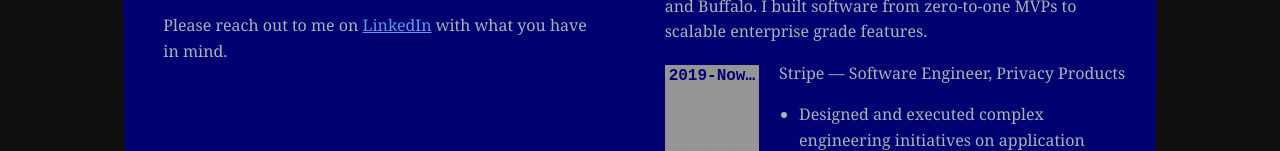
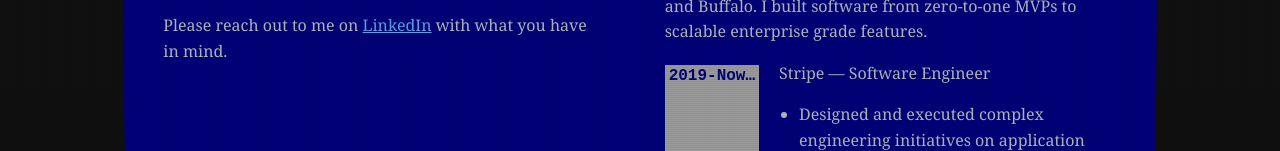
Before and after one commit to angushtlam/angus.dev, an Astro site: page / in a window 1280 px wide. Shown: the part 466-617 px from the top of the page. Built offline with nearby package versions, Linux system fonts and the light colour scheme; Astro itself is replaced by a stand-in of ours; a web font is replaced by a local one.

Commit message:
Removed team

```diff
--- a/src/pages/index.astro
+++ b/src/pages/index.astro
@@ -59,7 +59,7 @@
           <div class="experience-item">
             <div class="experience-date">2019-Now…</div>
             <div>
-              <p>Stripe — Software Engineer, Privacy Products</p>
+              <p>Stripe — Software Engineer</p>
               <ul>
                 <li>
                   Designed and executed complex engineering initiatives on
```
